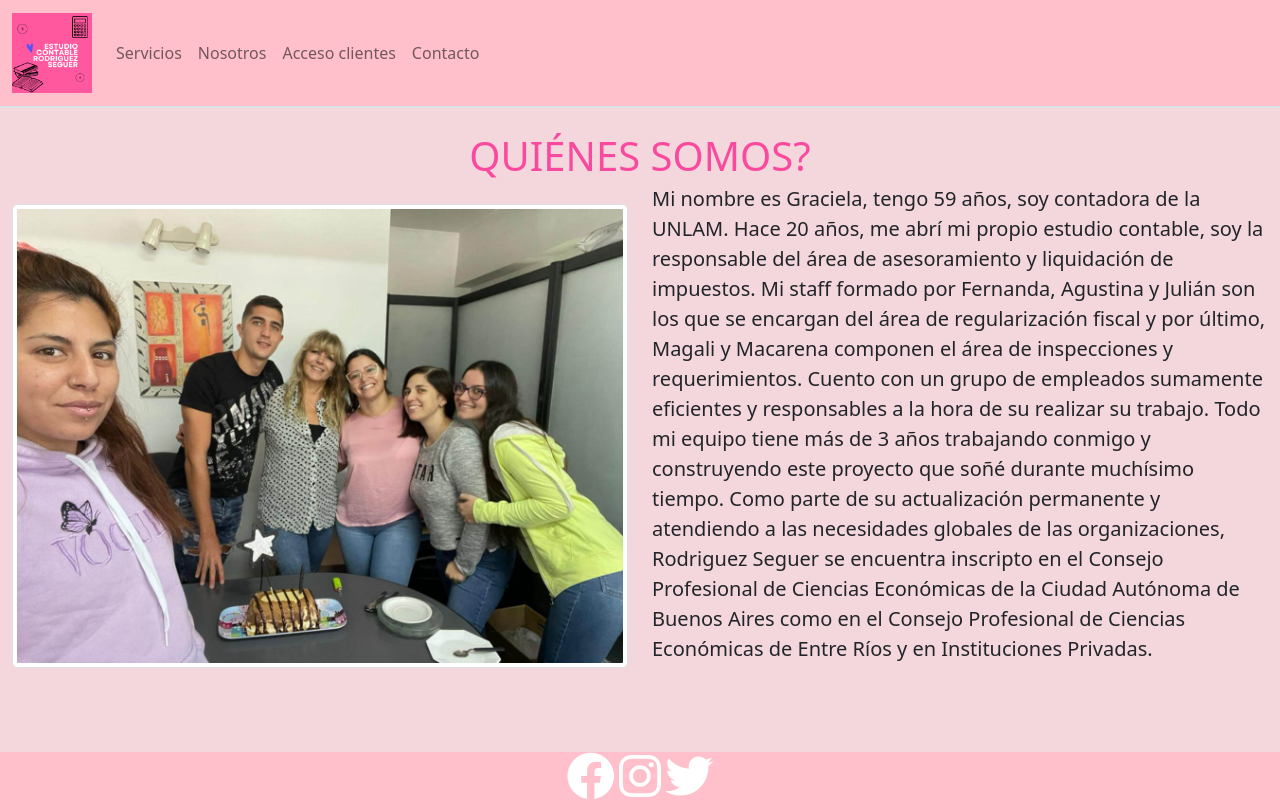
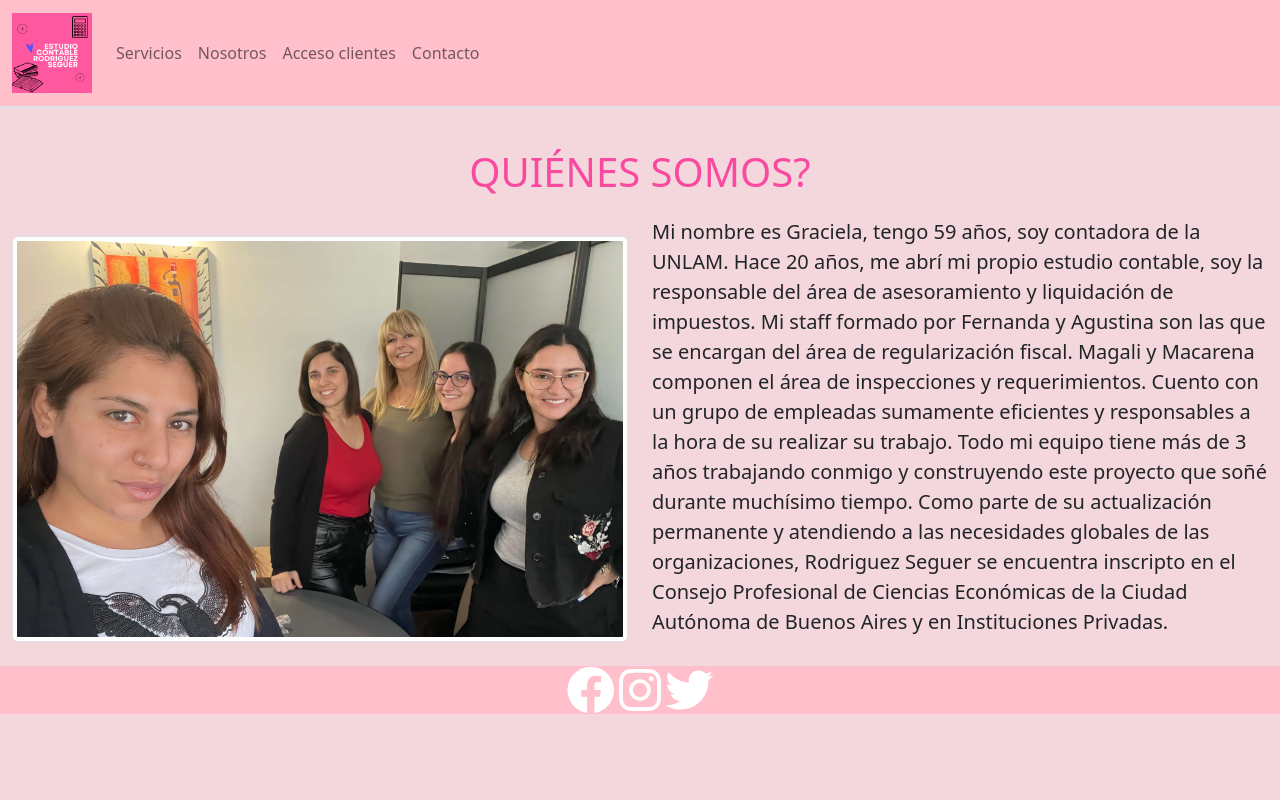
Before and after one commit to agustinaclarens/EstudiocontableRS, a website: page paginas/nosotros.html in a window 1280 px wide. Drawn offline with nearby package versions, Linux system fonts and the light colour scheme.

Commit message:
ultimas modificaciones

```diff
--- a/paginas/nosotros.html
+++ b/paginas/nosotros.html
@@ -6,7 +6,8 @@
     <meta http-equiv="X-UA-Compatible" content="IE=edge">
     <meta name="viewport" content="width=device-width, initial-scale=1.0">
     <!-- METAINFORMACION (SEO) -->
-    <meta name="description"content="En esta seccion podrás conocer a los integrantes del estudio contable Rodriguez Seguer,tanto a la jefa Graciela Seguer fundadora y contadora pública de la universidad UnLAM como a los empleados">
+    <meta name="description"
+        content="En esta seccion podrás conocer a los integrantes del estudio contable Rodriguez Seguer,tanto a la jefa Graciela Seguer fundadora y contadora pública de la universidad UnLAM como a los empleados">
 
     <meta name="keywords" content="STAFF,JEFE,EMPLEADOS,ESTUDIO CONTABLE E IMPOSITIVO,IMPOSITIVO,CERTIFICACIONES">
     <!-- IMPORTAR BOOTSTRAP-->
@@ -59,23 +60,22 @@
                 <div class="container-fluid">
                     <div class="row gy-4">
                         <div class="quienessomos__foto col-12 col-md-6">
-                            <img src="../recursos/staff.jpeg" class="img-thumbnail img-size" data-aos="flip-left"
+                            <img src="../recursos/satff.jpg" class="img-thumbnail img-size" data-aos="flip-left"
                                 alt="staff" srcset="">
                         </div>
 
-                        <div class="fs-5 col-12 col-md-6 my-auto">
+                        <div class="container-fluid__info fs-5 col-12 col-md-6 my-auto">
                             <p> Mi nombre es Graciela, tengo 59 años, soy contadora de la UNLAM. Hace 20 años, me abrí
                                 mi propio estudio contable, soy la responsable del área de
-                                asesoramiento y liquidación de impuestos. Mi staff formado por Fernanda, Agustina y
-                                Julián son los que se encargan del área de regularización fiscal y por último, Magali y
+                                asesoramiento y liquidación de impuestos. Mi staff formado por Fernanda y Agustina
+                                son las que se encargan del área de regularización fiscal. Magali y
                                 Macarena componen el área de inspecciones y requerimientos. Cuento con un grupo de
-                                empleados sumamente eficientes y responsables a la hora de su realizar su trabajo. Todo
+                                empleadas sumamente eficientes y responsables a la hora de su realizar su trabajo. Todo
                                 mi equipo tiene más de 3 años trabajando conmigo y construyendo este proyecto que soñé
                                 durante muchísimo tiempo. Como parte de su actualización permanente y atendiendo a las
                                 necesidades globales de las organizaciones, Rodriguez Seguer se encuentra inscripto en
                                 el Consejo Profesional de Ciencias Económicas de la Ciudad Autónoma de Buenos Aires
-                                como en el Consejo Profesional de Ciencias Económicas de Entre Ríos y en Instituciones
-                                Privadas.
+                                y en Instituciones Privadas.
                             </p>
                         </div>
                     </div>
@@ -85,7 +85,7 @@
     </main>
 
     <!-- FOOTER -->
-    <footer class="fixed-bottom">
+    <footer >
         <div class="footer__redes">
             <p>
                 <a href="https://es-la.facebook.com/" class="linkVisited"><i
--- a/sass/_base.scss
+++ b/sass/_base.scss
@@ -73,7 +73,14 @@ p, h1 {
 .img-size {
   width: 100% !important;
 }
+.video__titulo{
+  padding: 1rem;
+  margin: 1rem;
+}
 
+.text-center{
+  padding: 1rem;
+}
 /* MQ tablet*/
 @media (max-width: $tablet) {
   .titulo-rosa{
@@ -92,4 +99,7 @@ p, h1 {
   .iconos__card{
       color: $color-secundario;
   }
+  .text-center{
+    font-size: 1rem;
+  }
 }
--- a/sass/_servicios.scss
+++ b/sass/_servicios.scss
@@ -10,6 +10,7 @@
     grid-template-columns: repeat(3, 1fr);
     height: 100%;
     justify-content: center;
+
 
     &__todosdos {
         @include espaciado-pequeno;
```
Also changed, not shown: paginas/contacto.html (+1 -1 lines), paginas/servicios.html (+3 -3 lines), css/style.css, recursos/liqimpuestos.jpeg (deleted), recursos/liqimpuestos.jpg (added), recursos/satff.jpg (added), recursos/staff.jpeg (deleted), recursos/staff.ok.jpeg (deleted), recursos/sueldos.jpeg (deleted).
